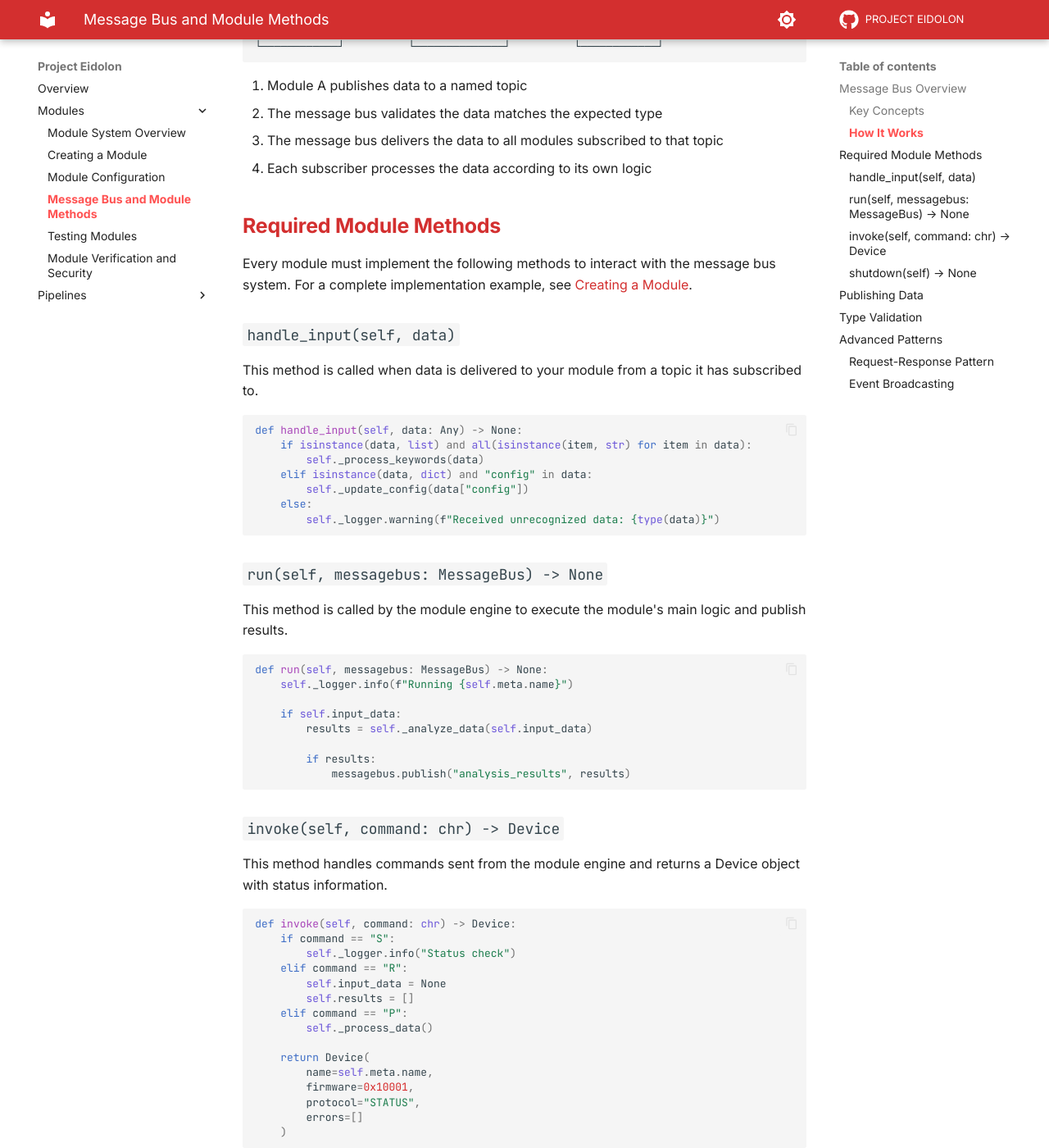
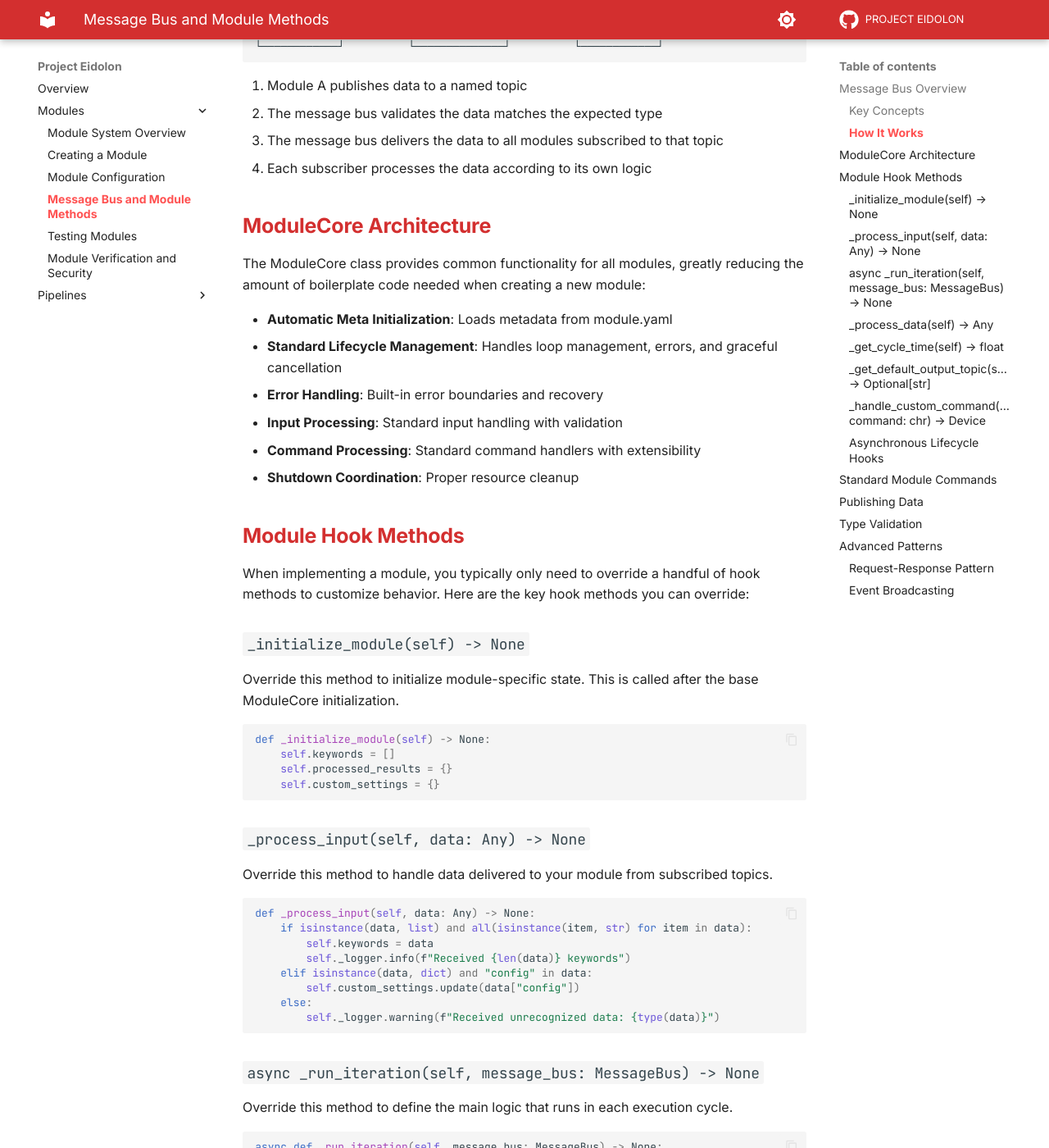
Before and after one commit to lachlanharrisdev/PROJECT-EIDOLON, an MkDocs documentation site: the page built from docs/modules/methods.md, in a window 1280 px wide and 1400 px high, scrolled down 708 px. Shown: the whole window at 82% size. Built offline with MkDocs 1.6.1 and Material for MkDocs 9.7.7, drawn with Linux system fonts in a browser that asks for light colours; comment, search, counter and statistics services are not loaded; some of the changed text lies outside the part shown.

Commit message:
feat: Refactor module engine and core functionality for asynchronous operation
- Updated the `Main` class to load and start modules asynchronously.
- Modified `run_command` to handle module execution in an async context.
- Enhanced `ModuleEngine` to support asynchronous module invocation and shutdown handling.
- Improved `ModuleCore` with async lifecycle methods and better error handling.
- Refactored `MessageBus` to support async publishing and subscriber handling.
- Updated `KeywordMonitorModule` and `KeywordPrinterModule` to utilize new async features.
- Adjusted tests to accommodate async methods and ensure proper functionality.
- Added new keywords to the keyword monitor module for enhanced monitoring capabilities.

````diff
--- a/docs/modules/methods.md
+++ b/docs/modules/methods.md
@@ -1,6 +1,6 @@
 # Message Bus and Module Methods
 
-This document explains the message bus system in Project Eidolon and the key methods that modules must implement to communicate effectively with each other.
+This document explains the message bus system in Project Eidolon and the key methods that modules can implement to communicate effectively with each other.
 
 ## Message Bus Overview
 
@@ -29,88 +29,148 @@ The Eidolon message bus is a publish-subscribe system that enables modules to ex
 3. The message bus delivers the data to all modules subscribed to that topic
 4. Each subscriber processes the data according to its own logic
 
-## Required Module Methods
+## ModuleCore Architecture
 
-Every module must implement the following methods to interact with the message bus system. For a complete implementation example, see [Creating a Module](2-creating-a-module.md).
+The ModuleCore class provides common functionality for all modules, greatly reducing the amount of boilerplate code needed when creating a new module:
 
-### `handle_input(self, data)`
+- **Automatic Meta Initialization**: Loads metadata from module.yaml
+- **Standard Lifecycle Management**: Handles loop management, errors, and graceful cancellation
+- **Error Handling**: Built-in error boundaries and recovery
+- **Input Processing**: Standard input handling with validation
+- **Command Processing**: Standard command handlers with extensibility
+- **Shutdown Coordination**: Proper resource cleanup
 
-This method is called when data is delivered to your module from a topic it has subscribed to.
+## Module Hook Methods
+
+When implementing a module, you typically only need to override a handful of hook methods to customize behavior. Here are the key hook methods you can override:
+
+### `_initialize_module(self) -> None`
+
+Override this method to initialize module-specific state. This is called after the base ModuleCore initialization.
 
 ```python
-def handle_input(self, data: Any) -> None:
+def _initialize_module(self) -> None:
+    self.keywords = []
+    self.processed_results = {}
+    self.custom_settings = {}
+```
+
+### `_process_input(self, data: Any) -> None`
+
+Override this method to handle data delivered to your module from subscribed topics.
+
+```python
+def _process_input(self, data: Any) -> None:
     if isinstance(data, list) and all(isinstance(item, str) for item in data):
-        self._process_keywords(data)
+        self.keywords = data
+        self._logger.info(f"Received {len(data)} keywords")
     elif isinstance(data, dict) and "config" in data:
-        self._update_config(data["config"])
+        self.custom_settings.update(data["config"])
     else:
         self._logger.warning(f"Received unrecognized data: {type(data)}")
 ```
 
-### `run(self, messagebus: MessageBus) -> None`
+### `async _run_iteration(self, message_bus: MessageBus) -> None`
 
-This method is called by the module engine to execute the module's main logic and publish results.
+Override this method to define the main logic that runs in each execution cycle.
 
 ```python
-def run(self, messagebus: MessageBus) -> None:
-    self._logger.info(f"Running {self.meta.name}")
-
-    if self.input_data:
-        results = self._analyze_data(self.input_data)
-
+async def _run_iteration(self, message_bus: MessageBus) -> None:
+    if self.keywords:
+        results = self._process_keywords()
         if results:
-            messagebus.publish("analysis_results", results)
+            await message_bus.publish("processed_keywords", results)
 ```
 
-### `invoke(self, command: chr) -> Device`
+### `_process_data(self) -> Any`
 
-This method handles commands sent from the module engine and returns a Device object with status information.
+Override this method to define how your module processes its current input data.
 
 ```python
-def invoke(self, command: chr) -> Device:
-    if command == "S":
-        self._logger.info("Status check")
-    elif command == "R":
-        self.input_data = None
-        self.results = []
-    elif command == "P":
-        self._process_data()
-
-    return Device(
-        name=self.meta.name,
-        firmware=0x10001,
-        protocol="STATUS",
-        errors=[]
-    )
+def _process_data(self) -> Dict[str, Any]:
+    results = {}
+    for keyword in self.keywords:
+        # Process each keyword
+        score = self._calculate_score(keyword)
+        results[keyword] = score
+    return results
 ```
 
-### `shutdown(self) -> None`
+### `_get_cycle_time(self) -> float`
 
-This method is called when the module is being shut down and should clean up any resources.
+Override this method to customize how frequently your module's run iteration executes.
 
 ```python
-async def shutdown(self):
-    self._logger.info(f"Shutting down {self.meta.name}")
+def _get_cycle_time(self) -> float:
+    return 30.0  # Run every 30 seconds
+```
 
-    if hasattr(self, "connection") and self.connection:
-        await self.connection.close()
+### `_get_default_output_topic(self) -> Optional[str]`
+
+Override this method to specify the default output topic for your module.
+
+```python
+def _get_default_output_topic(self) -> str:
+    return "processed_results"
 ```
+
+### `_handle_custom_command(self, command: chr) -> Device`
+
+Override this method to implement custom command handling beyond the standard commands.
+
+```python
+def _handle_custom_command(self, command: chr) -> Device:
+    if command == "C":
+        self._clear_cache()
+        return Device(name=self.meta.name, protocol="CACHE_CLEARED", errors=[])
+    return super()._handle_custom_command(command)
+```
+
+### Asynchronous Lifecycle Hooks
+
+ModuleCore provides additional asynchronous lifecycle hooks:
+
+```python
+async def _before_run(self, message_bus: MessageBus) -> None:
+    """Setup code that runs once before the main module loop"""
+    await self._connect_to_database()
+
+async def _after_run(self, message_bus: MessageBus) -> None:
+    """Cleanup code that runs once after the main module loop"""
+    await self._close_connections()
+
+async def _custom_shutdown(self):
+    """Custom resource cleanup during shutdown"""
+    await self._release_resources()
+```
+
+## Standard Module Commands
+
+ModuleCore implements standard command handling with the following commands:
+
+| Command | Description | Implementation |
+|---------|-------------|----------------|
+| `S` | Status | Returns the module's current status |
+| `R` | Reset | Resets the module's state |
+| `P` | Process | Process any pending data |
+
+You can add custom commands by overriding `_handle_custom_command()`.
 
 ## Publishing Data
 
-To publish data to the message bus, use the `publish` method of the MessageBus object:
+To publish data to the message bus from your module:
 
 ```python
-def run(self, messagebus: MessageBus) -> None:
+async def _run_iteration(self, message_bus: MessageBus) -> None:
     keywords = ["democracy", "election", "politician"]
-    messagebus.publish("keywords", keywords)
+    await message_bus.publish("keywords", keywords)
 
     stats = {
         "processed": 120,
         "filtered": 45,
         "keywords_found": len(keywords)
     }
-    messagebus.publish("statistics", stats)
+    await message_bus.publish("statistics", stats)
 ```
 
 ## Type Validation
@@ -127,7 +187,7 @@ For scenarios where modules need to request data from other modules (rather than
 
 ```python
 # Module A: Makes a request
-def run(self, messagebus: MessageBus) -> None:
+async def _run_iteration(self, message_bus: MessageBus) -> None:
     request_id = str(uuid.uuid4())
     request = {
         "id": request_id,
@@ -136,10 +196,10 @@ def run(self, messagebus: MessageBus) -> None:
     }
 
     self.pending_requests.add(request_id)
-    messagebus.publish("data_requests", request)
+    await message_bus.publish("data_requests", request)
 
 # Module A: Handle the response
-def handle_input(self, data: Any) -> None:
+def _process_input(self, data: Any) -> None:
     if isinstance(data, dict) and "response_to" in data:
         request_id = data["response_to"]
         if request_id in self.pending_requests:
@@ -149,7 +209,7 @@ def handle_input(self, data: Any) -> None:
 
 ```python
 # Module B: Responds to requests
-def handle_input(self, data: Any) -> None:
+def _process_input(self, data: Any) -> None:
     if isinstance(data, dict) and data.get("type") == "data_request":
         request_id = data["id"]
         content = self._get_requested_data(data["parameters"])
@@ -158,9 +218,9 @@ def handle_input(self, data: Any) -> None:
             "content": content
         })
 
-def run(self, messagebus: MessageBus) -> None:
+async def _run_iteration(self, message_bus: MessageBus) -> None:
     for response in self.pending_responses:
-        messagebus.publish("data_responses", response)
+        await message_bus.publish("data_responses", response)
 
     self.pending_responses = []
 ```
@@ -171,7 +231,7 @@ For system-wide events that many modules might be interested in:
 
 ```python
 # Broadcasting an event
-def run(self, messagebus: MessageBus) -> None:
+async def _run_iteration(self, message_bus: MessageBus) -> None:
     event = {
         "type": "system_event",
         "name": "configuration_changed",
@@ -179,12 +239,12 @@ def run(self, messagebus: MessageBus) -> None:
         "details": {"changed_parameters": ["api_key"]}
     }
 
-    messagebus.publish("system_events", event)
+    await message_bus.publish("system_events", event)
 ```
 
 ```python
 # Handling events
-def handle_input(self, data: Any) -> None:
+def _process_input(self, data: Any) -> None:
     if isinstance(data, dict) and data.get("type") == "system_event":
         event_name = data.get("name")
 
--- a/src/modules/keyword_printer/module.yaml
+++ b/src/modules/keyword_printer/module.yaml
@@ -13,6 +13,6 @@ requirements:
     version: '6.0.2'
 inputs:
   - name: "keywords"
-    type: "List[str]"
+    type: "Dict"
     description: "List of keywords to print"
 outputs: []
````
Also changed, not shown: docs/modules/2-creating-a-module.md (+122 -68 lines), main.py (+8 -3 lines), src/pipelines/default.yaml (+6 -6 lines), 10 other files.
